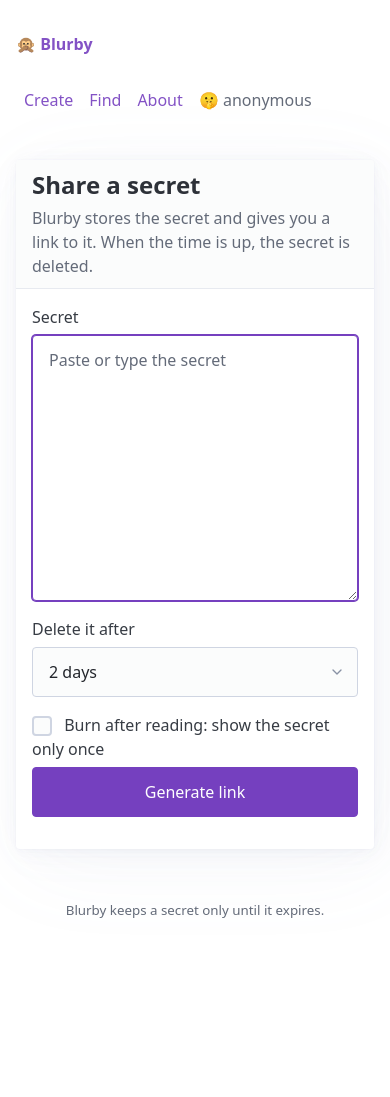
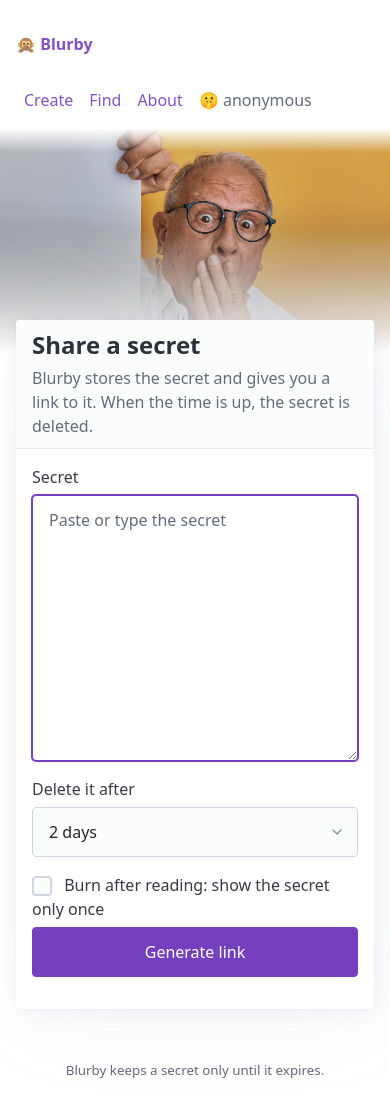
Before and after one commit to joniturunen/blurby, a Flask app: page / in a window 390 px wide. Before the commit the page ends 918 px from the top, so only its background shows below. Run offline with Flask 3, Linux system fonts and the light colour scheme; parts of the project's set-up code (start-up, migrations or seed data) failed here and were passed over.

Commit message:
feat(ui): bring back the photo from the first theme
Show krakenimages' Unsplash photo under the menu again, resized to
2400 px (167 KB). It fades into the page in light and dark mode, the
page's card overlaps its lower part, and phones zoom in on the face.
The About page credits the photographer.

Tests check that every file a stylesheet loads is served.

```diff
--- a/src/blurby/static/css/blurby.css
+++ b/src/blurby/static/css/blurby.css
@@ -5,6 +5,46 @@
 body > header nav,
 body > header nav ul {
   flex-wrap: wrap;
+}
+
+/* The photo under the menu, from Blurby's first theme: krakenimages on
+   Unsplash (https://unsplash.com/photos/8RXmc8pLX_I), resized. It fades into
+   the page at the top and bottom, in light and dark mode, and the page's card
+   overlaps its lower part. */
+:root {
+  --blurby-photo-height: clamp(14rem, 28vw, 24rem);
+  --blurby-photo-overlap: clamp(3rem, 9vw, 9rem);
+}
+
+body > header {
+  padding-bottom: 0;
+}
+
+body > header::after {
+  content: "";
+  display: block;
+  height: var(--blurby-photo-height);
+  background-color: #8a8a8a;
+  background-image:
+    linear-gradient(var(--pico-background-color), transparent 1.5rem),
+    linear-gradient(transparent 45%, var(--pico-background-color)),
+    url("../images/hush.jpg");
+  background-position: center, center, 60% 22%;
+  background-repeat: no-repeat;
+  background-size: cover;
+}
+
+/* On phones, zoom in on the face. */
+@media (max-width: 575px) {
+  body > header::after {
+    background-size: cover, cover, 190% auto;
+    background-position: center, center, 68% 12%;
+  }
+}
+
+body > main {
+  position: relative;
+  margin-top: calc(-1 * var(--blurby-photo-overlap));
 }
 
 /* A link ID is 64 characters with no break opportunities. */
--- a/src/blurby/templates/about.html
+++ b/src/blurby/templates/about.html
@@ -18,7 +18,7 @@
     </tbody>
   </table>
   <footer>
-    <small>Styled with <a href="https://picocss.com">Pico CSS</a> (MIT license).</small>
+    <small>Styled with <a href="https://picocss.com">Pico CSS</a> (MIT license). Photo by <a href="https://unsplash.com/photos/8RXmc8pLX_I">krakenimages</a> on Unsplash.</small>
   </footer>
 </article>
 {% endblock %}
--- a/src/blurby/templates/base_structure.html
+++ b/src/blurby/templates/base_structure.html
@@ -11,8 +11,8 @@
     <script src="{{ url_for('static', filename='js/blurby.js') }}" defer></script>
   </head>
   <body>
-    <header class="container">
-      <nav>
+    <header>
+      <nav class="container">
         <ul>
           <li><a href="/" class="brand"><strong>🙊 Blurby</strong></a></li>
         </ul>
```
Also changed, not shown: tests/test_about.py (+7 -0 lines), tests/test_pages.py (+22 -0 lines), src/blurby/static/images/hush.jpg (added).
